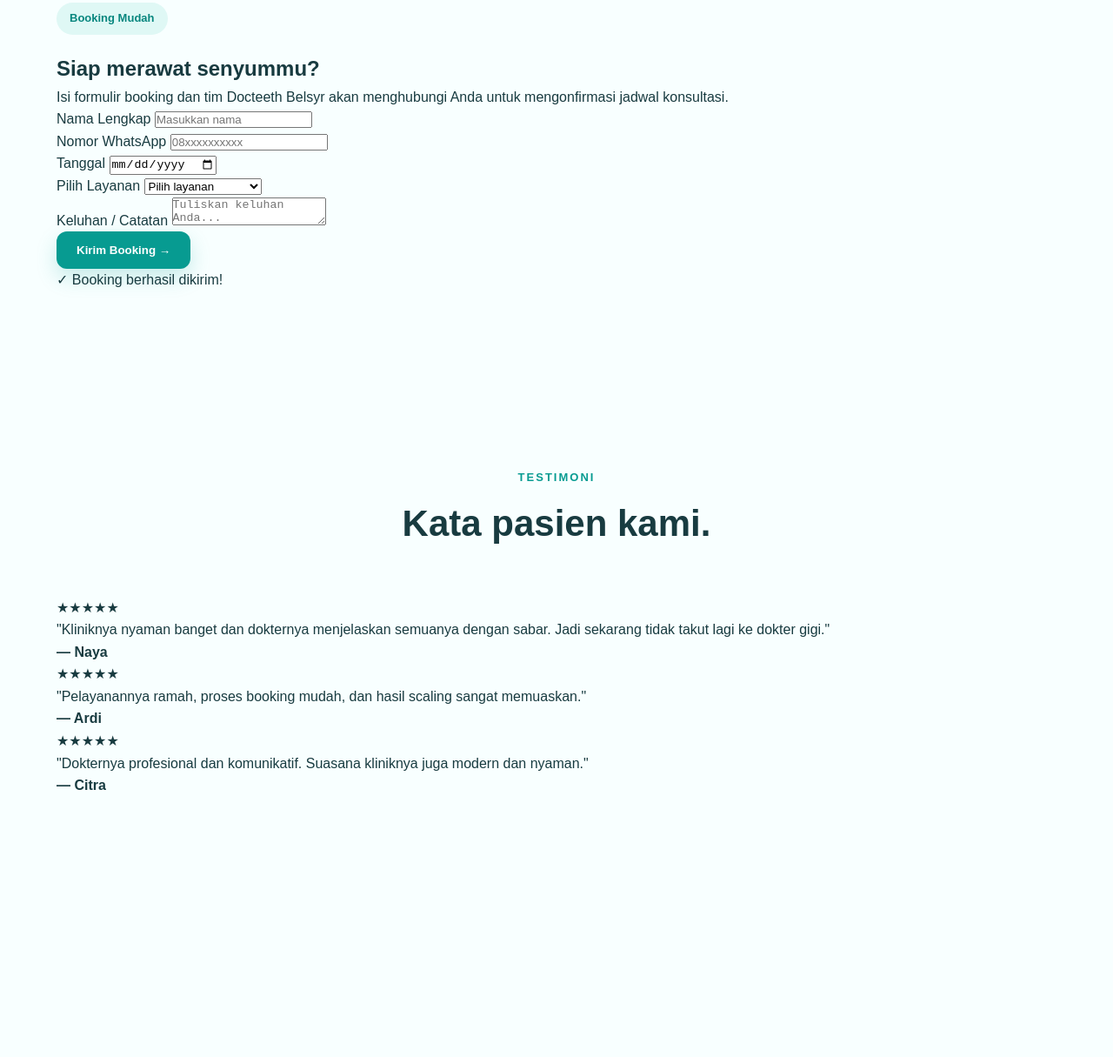
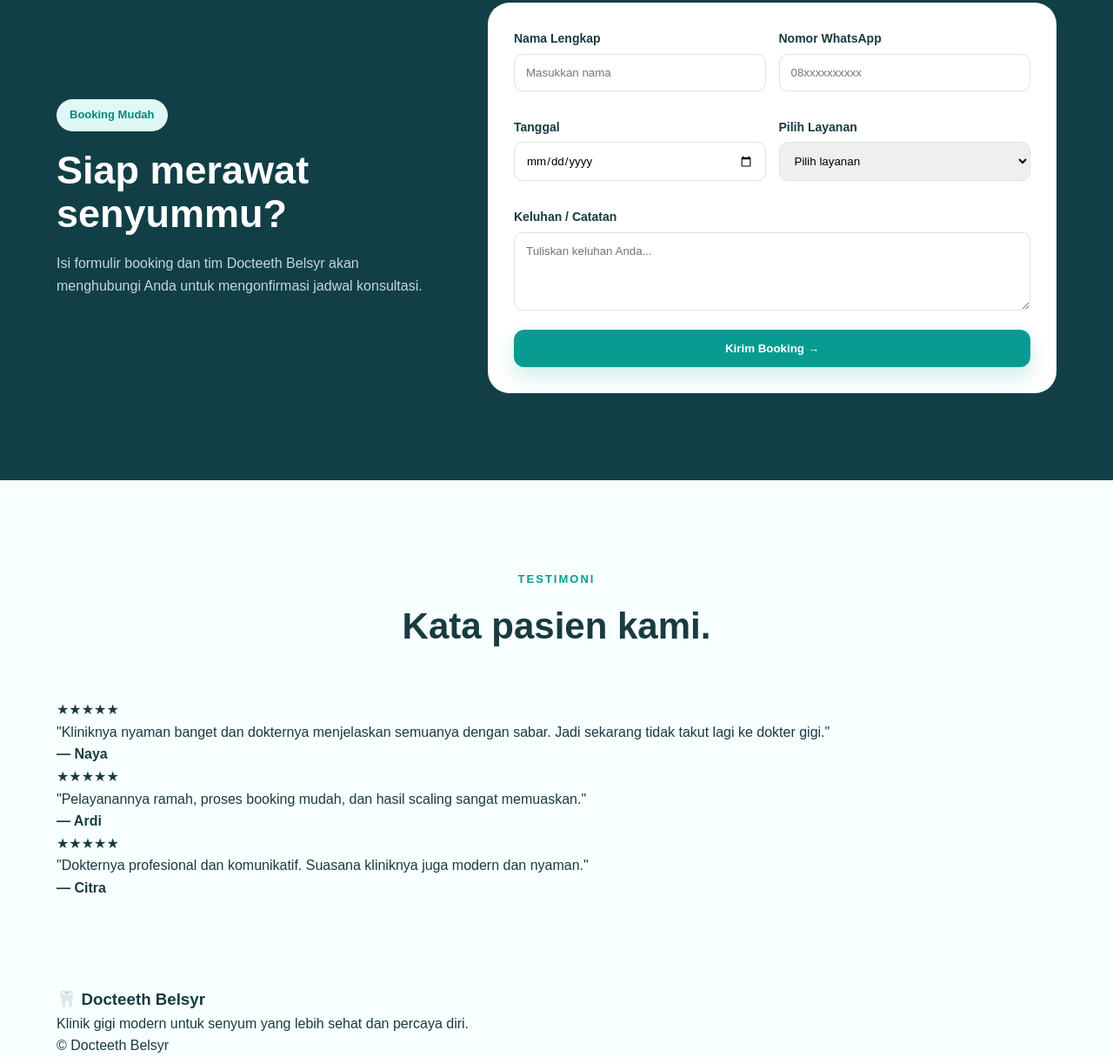
Before and after one commit to abelizztrhm/docteeth-abel-rara, a plain HTML site: page index.html in a window 1280 px wide. Shown: the part 3228-4443 px from the top of the page at 87% size. Before the commit the page ends 4244 px from the top, so only its background shows below. Drawn offline with Linux system fonts and the light colour scheme.

Commit message:
membuat css booking

```diff
--- a/index.html
+++ b/index.html
@@ -648,3 +648,27 @@
         </div>
 
     </section>
+
+    <footer>
+
+        <div class="container footer">
+
+            <div>
+                <h3>
+                    🦷 Docteeth Belsyr
+                </h3>
+
+                <p>
+                    Klinik gigi modern untuk senyum
+                    yang lebih sehat dan percaya diri.
+                </p>
+            </div>
+
+            <p>
+                © <span id="year"></span>
+                Docteeth Belsyr
+            </p>
+
+        </div>
+
+    </footer>
--- a/style.css
+++ b/style.css
@@ -602,3 +602,117 @@ section {
 
     font-size: 14px;
 }
+
+.booking {
+    background: #123f46;
+
+    color: white;
+}
+
+.booking-container {
+    display: grid;
+
+    grid-template-columns:
+        0.8fr 1.2fr;
+
+    gap: 60px;
+
+    align-items: center;
+}
+
+.booking-text h2 {
+    font-size: 45px;
+
+    line-height: 1.1;
+
+    margin-bottom: 20px;
+}
+
+.booking-text p {
+    color: #c3d9db;
+}
+
+.booking-form {
+    background: white;
+
+    color: #183b40;
+
+    padding: 30px;
+
+    border-radius: 25px;
+}
+
+.form-grid {
+    display: grid;
+
+    grid-template-columns:
+        1fr 1fr;
+
+    gap: 15px;
+}
+
+.form-group {
+    margin-bottom: 15px;
+}
+
+.form-group.full {
+    grid-column: 1 / -1;
+}
+
+label {
+    display: block;
+
+    font-weight: bold;
+
+    font-size: 14px;
+
+    margin-bottom: 6px;
+}
+
+input,
+select,
+textarea {
+    width: 100%;
+
+    padding: 13px;
+
+    border: 1px solid #d7e6e5;
+
+    border-radius: 10px;
+
+    outline: none;
+
+    font-family: inherit;
+}
+
+textarea {
+    resize: vertical;
+
+    min-height: 90px;
+}
+
+input:focus,
+select:focus,
+textarea:focus {
+    border-color: #079b91;
+
+    box-shadow:
+        0 0 0 3px
+        rgba(7,155,145,0.1);
+}
+
+.submit-btn {
+    width: 100%;
+}
+
+#successMessage {
+    display: none;
+
+    color: #079b91;
+
+    text-align: center;
+
+    font-weight: bold;
+
+    margin-top: 15px;
+}
```
